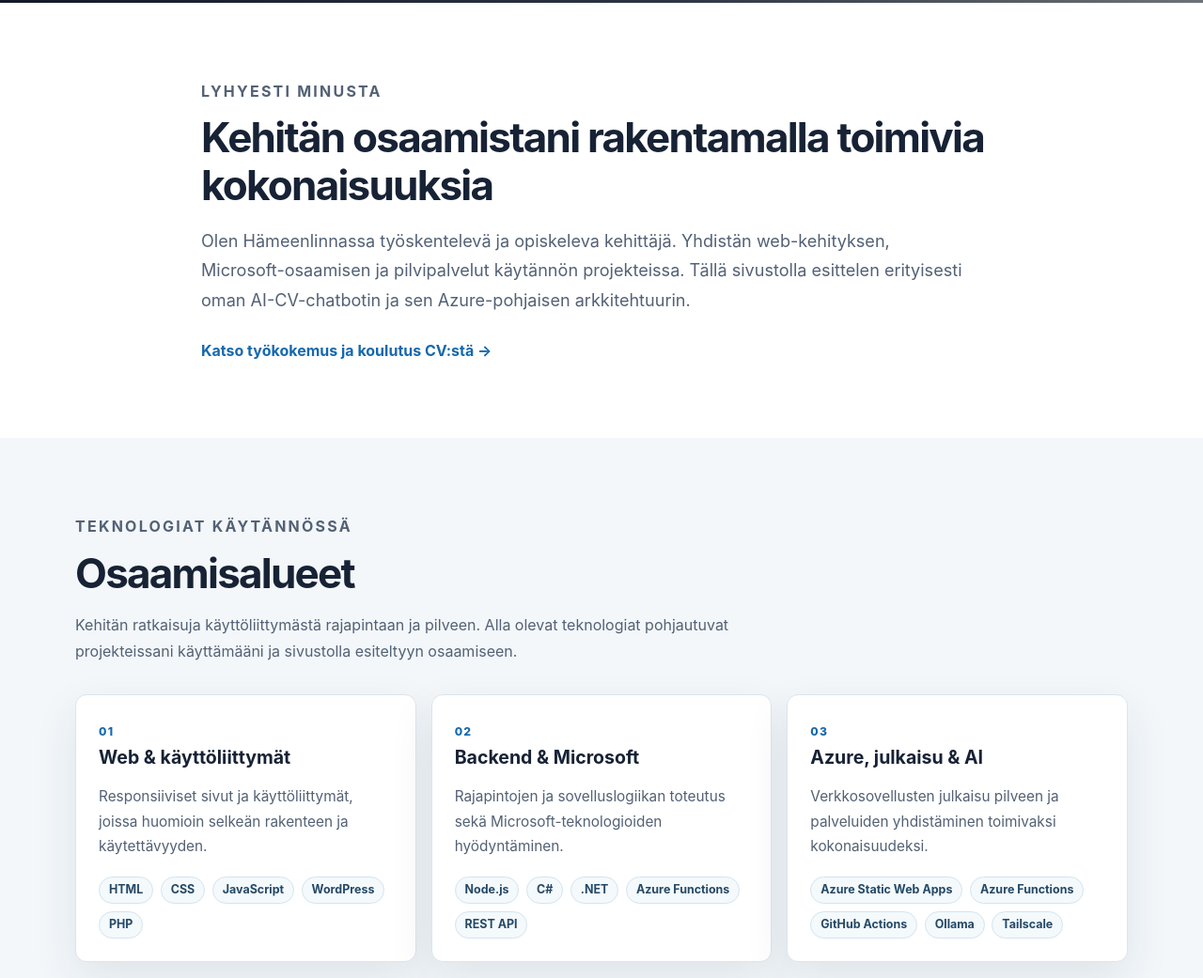
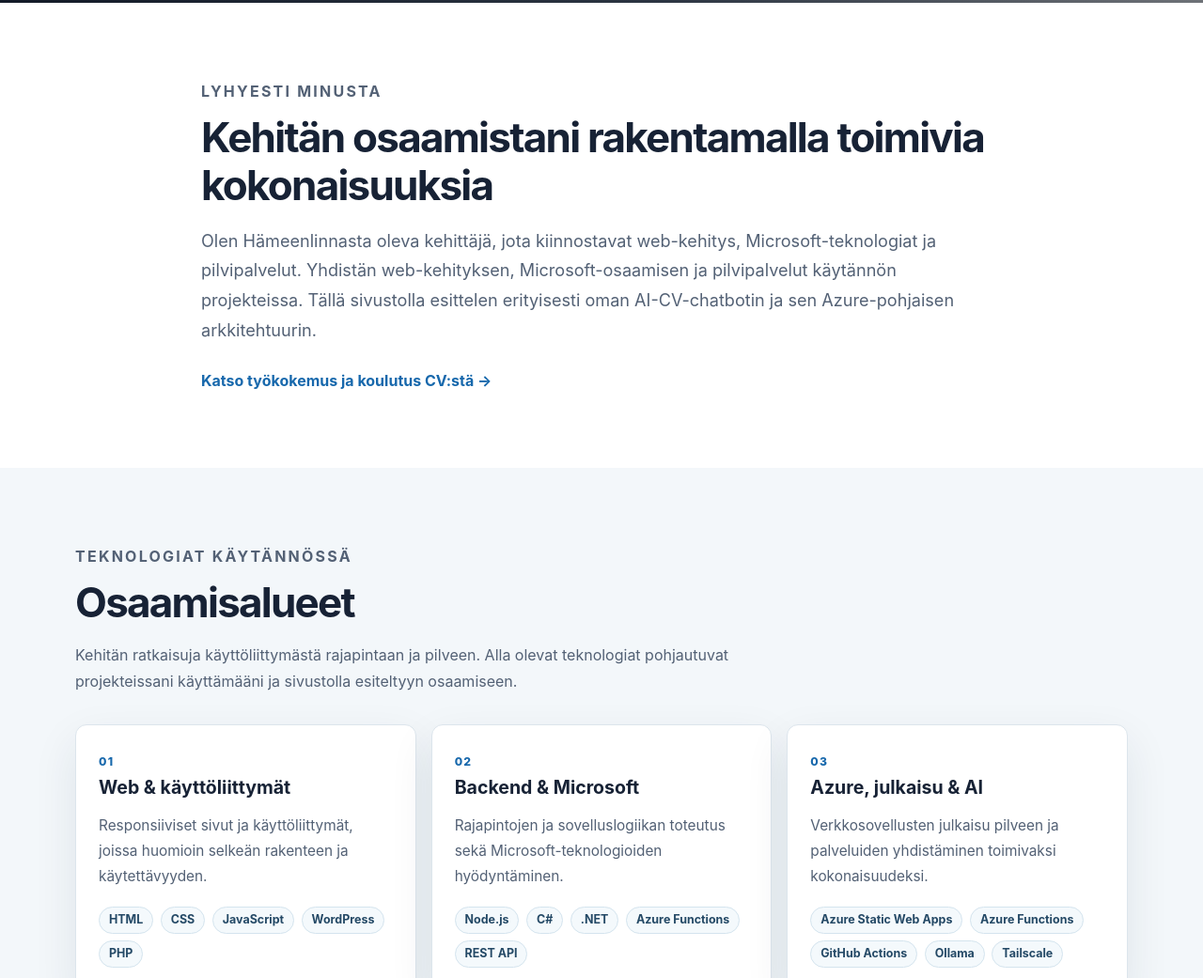
Before and after one commit to Lahnae/ville-cv-ai, a plain HTML site: page index.html in a window 1280 px wide. Shown: the part 742-1783 px from the top of the page at 94% size. Drawn offline with Linux system fonts and the light colour scheme; grey boxes are pictures that could not be loaded.

Commit message:
Keep portfolio introduction grounded in known details

```diff
--- a/index.html
+++ b/index.html
@@ -43,7 +43,7 @@
     <section class="section intro-section" aria-labelledby="intro-title">
       <p class="eyebrow">Lyhyesti minusta</p>
       <h2 id="intro-title">Kehitän osaamistani rakentamalla toimivia kokonaisuuksia</h2>
-      <p class="lead">Olen Hämeenlinnassa työskentelevä ja opiskeleva kehittäjä. Yhdistän web-kehityksen, Microsoft-osaamisen ja pilvipalvelut käytännön projekteissa. Tällä sivustolla esittelen erityisesti oman AI-CV-chatbotin ja sen Azure-pohjaisen arkkitehtuurin.</p>
+      <p class="lead">Olen Hämeenlinnasta oleva kehittäjä, jota kiinnostavat web-kehitys, Microsoft-teknologiat ja pilvipalvelut. Yhdistän web-kehityksen, Microsoft-osaamisen ja pilvipalvelut käytännön projekteissa. Tällä sivustolla esittelen erityisesti oman AI-CV-chatbotin ja sen Azure-pohjaisen arkkitehtuurin.</p>
       <a class="text-link" href="assets/CV-VilleKortesalmi.pdf" target="_blank" rel="noopener">Katso työkokemus ja koulutus CV:stä <span aria-hidden="true">→</span></a>
     </section>
 
```
